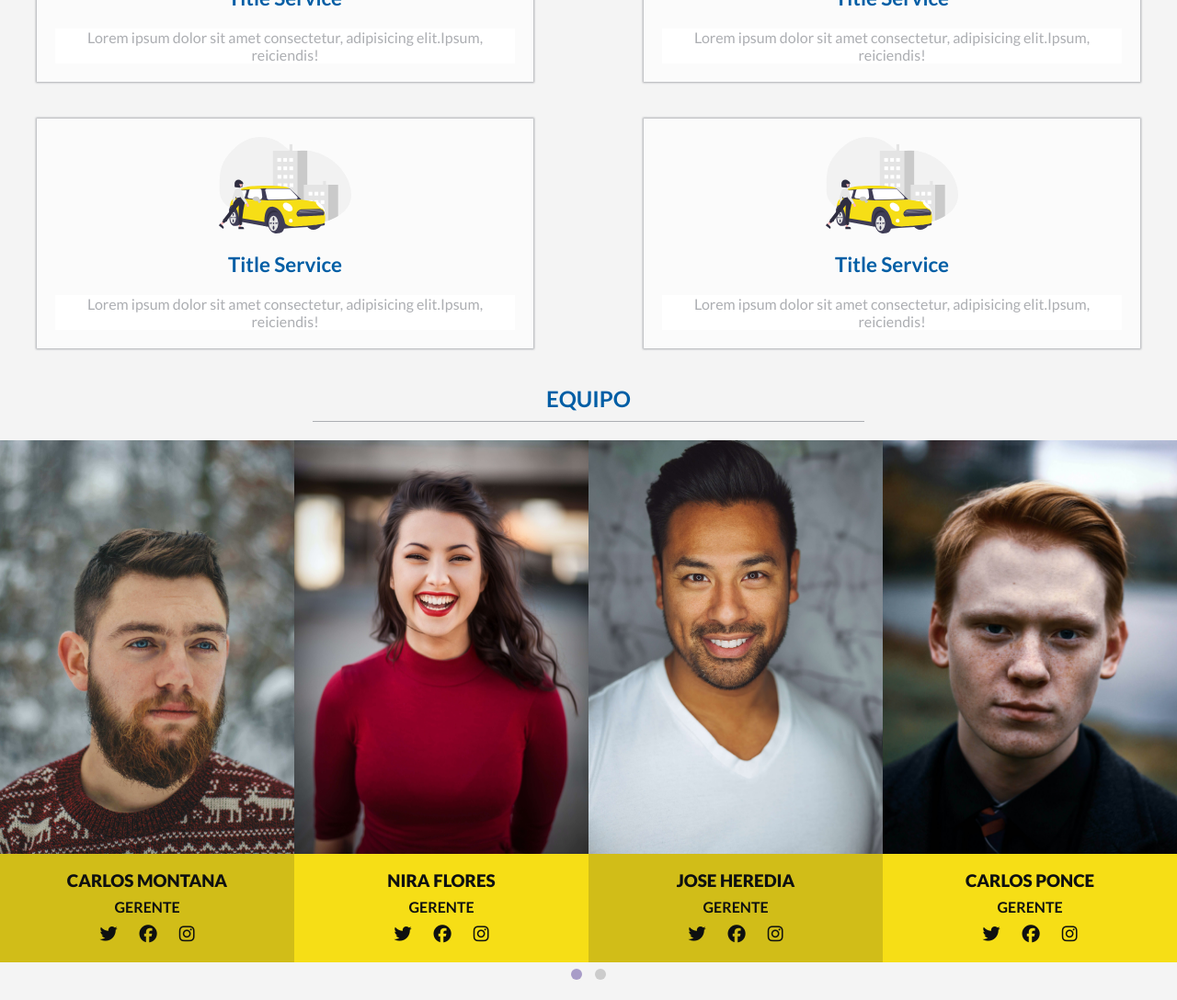
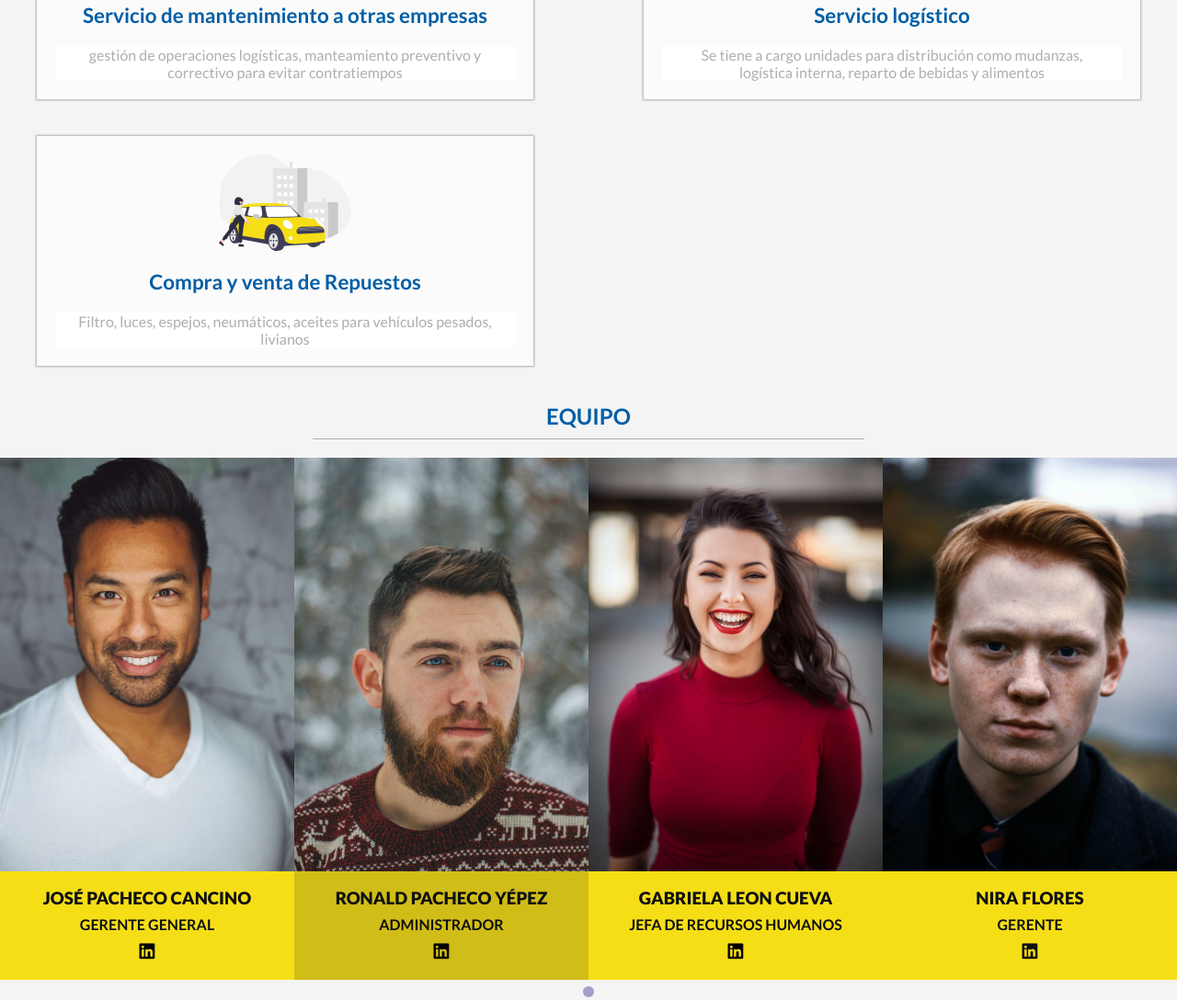
Before and after one commit to pieromc07/Servipac-LandingPage, a website with bundled scripts: page src/public/index.html in a window 1280 px wide. Shown: the part 1454-2542 px from the top of the page at 92% size. Built offline with nearby package versions, Linux system fonts and the light colour scheme.

Commit message:
Real data Changes

```diff
--- a/src/public/Components/AboutUs.js
+++ b/src/public/Components/AboutUs.js
@@ -13,8 +13,7 @@ const AboutUs = () => {
                         MISIÓN
                     </div>
                     <div class="AboutUs-text">
-                        Lorem ipsum dasdas psadj shaj osahd asd hasod asiohd djsa diasdj asndias,
-                        lorem ipsum dasdas psadj shaj osahd asd hasod asiohd djsa diasdj asndias
+                    Corporación Servipac SAC empresa dedicada al mantenimiento de vehículos In house, teniendo como propósito generar la atención personalizada al cliente amoldándose a las necesidades que tu transporte requiere.
                     </div>
                 </div>
                 <div class="AboutUs-section-vision">
@@ -23,8 +22,7 @@ const AboutUs = () => {
                         VISIÓN
                     </div>
                     <div class="AboutUs-text">
-                        Lorem ipsum dasdas psadj shaj osahd asd hasod asiohd djsa diasdj asndias,
-                        lorem ipsum dasdas psadj shaj osahd asd hasod asiohd djsa diasdj asndias
+                        Para el 2025 afianzar y mejorar el funcionamiento de soporte técnico y tecnológico, enfocándonos en la inserción participativa de las grandes ciudades, así mismo comprometidos en el apoyo social.
                     </div>
                 </div>
             </section>
--- a/src/public/Components/Banner.js
+++ b/src/public/Components/Banner.js
@@ -3,8 +3,8 @@ const Banner = () => {
         <div class="Banner-main">
             <img src="img/banner.png" alt="" class="Banner-image">
             <div class="Banner-content">
-                <p class="h1">We are creative agency, CREATIVE PEOPLE</p>
-                <p class="parrafe">There are many variations of passages of Lorem Ipsum available, but the majority have suffered alteration in some form, by injected humour, or randomised words which don't look even slightly believable.</p>
+                <p class="h1">Tu carga segura y rápida</p>
+                <p class="parrafe">Corporación Servipac S.A.C busca reducir el nivel de accidentes a Nivel Nacional, brindando un servicio preventivo y correctivo de calidad. Asimismo, generar al emprendedor una rentabilidad estable con el fin de crear una red de confianza.</p>
                 <a class="button-link">CONTACTANOS</a>
             </div>
         </di>
--- a/src/public/Components/Footer.js
+++ b/src/public/Components/Footer.js
@@ -5,7 +5,7 @@ const Footer = () => {
                 <div class="Footer-info">
                     <div class="Footer-info__card">
                         <label class="Footer-info-title">Contacta con nosotros</label>
-                        <a class="Footer-info-link">Contacto</a>
+                        <a href="#" class="Footer-info-link">Contacto</a>
                         <a class="Footer-info-link">Suport</a>
                         <a class="Footer-info-link">Destinations</a>
                         <a class="Footer-info-link">Sponsorships</a>
@@ -19,11 +19,10 @@ const Footer = () => {
                 <div class="Footer-rights">
                     <img class="Footer-rights-logo" src="logo.svg" alt="Acá va el logo">
                     <div class="Footer-social">
-                        <a href="#" target="_blank"><i class="Footer-social-icon fab fa-facebook"></i></a>
-                        <a href="#" target="_blank"><i class="Footer-social-icon fab fa-instagram"></i></a>
-                        <a href="#" target="_blank"><i class="Footer-social-icon fab fa-youtube"></i></a>
-                        <a href="#" target="_blank"><i class="Footer-social-icon fab fa-twitter"></i></a>
-                        <a href="#" target="_blank"><i class="Footer-social-icon fab fa-linkedin"></i></a>
+                        <a href="https://pe.linkedin.com/company/corporacion-servipac-s-a-c" target="_blank"><i class="Footer-social-icon fab fa-linkedin"></i></a>
+                        <a href="https://www.facebook.com/ServipacPeru/" target="_blank"><i class="Footer-social-icon fab fa-facebook"></i></a>
+                        <a href="https://www.instagram.com/servipac.peru/?hl=es-la" target="_blank"><i class="Footer-social-icon fab fa-instagram"></i></a>
+                        <a href="https://www.youtube.com/channel/UC9GACmf8VzBlO3yMtaObWAA" target="_blank"><i class="Footer-social-icon fab fa-youtube"></i></a>
                     </div>
                 </div>
 
--- a/src/public/Components/Header.js
+++ b/src/public/Components/Header.js
@@ -8,7 +8,7 @@ const Header = () => {
             </div>
             <ul class="Header-navs">
                 <li class="Header-nav">
-                    <a href="#About">Nosotros</a>
+                    <a href="#AboutUs">Nosotros</a>
                 </li>
                 <li class="Header-nav">
                     <a href="#Services">Servicios</a>
--- a/src/public/Components/Services.js
+++ b/src/public/Components/Services.js
@@ -9,36 +9,27 @@ export const Services = () => {
                 <div class="Service-content">
                     <div class="Service-card">
                         <img src="img/s1.svg" alt="service image"/>
-                        <p class="card-title">Title Service</p>
+                        <p class="card-title">Servicio de mantenimiento a otras empresas</p>
 
                         <div class="tab-content" id="ct1">
-                            Lorem ipsum dolor sit amet consectetur, adipisicing elit.Ipsum, reiciendis!
+                        gestión de operaciones logísticas, manteamiento preventivo y correctivo para evitar contratiempos
                         </div>
                     </div>
                     <div class="Service-card">
                         <img src="img/s1.svg" alt="service image"/>
-                        <p class="card-title">Title Service</p>
+                        <p class="card-title">Servicio logístico</p>
 
                         <div class="tab-content" id="ct1">
-                            Lorem ipsum dolor sit amet consectetur, adipisicing elit.Ipsum, reiciendis!
+                        Se tiene a cargo unidades para distribución como mudanzas, logística interna, reparto de bebidas y alimentos
                         </div>
                     </div>
 
                     <div class="Service-card">
                         <img src="img/s1.svg" alt="service image"/>
-                        <p class="card-title">Title Service</p>
+                        <p class="card-title">Compra y venta de Repuestos</p>
 
                         <div class="tab-content" id="ct1">
-                            Lorem ipsum dolor sit amet consectetur, adipisicing elit.Ipsum, reiciendis!
-                        </div>
-                    </div>
-
-                    <div class="Service-card">
-                        <img src="img/s1.svg" alt="service image"/>
-                        <p class="card-title">Title Service</p>
-
-                        <div class="tab-content" id="ct1">
-                            Lorem ipsum dolor sit amet consectetur, adipisicing elit.Ipsum, reiciendis!
+                            Filtro, luces, espejos, neumáticos, aceites para vehículos pesados, livianos
                         </div>
                     </div>
 
--- a/src/public/Components/Team.js
+++ b/src/public/Components/Team.js
@@ -10,19 +10,13 @@ const Team = () => {
                 <div class="slider-conteiner">
                     <div class="slider-content">
                         <div class="slider-element">
-                            <img class="element-image" src="img/picture-1.jpg" alt="picture 1"/>
+                            <img class="element-image" src="img/picture-4.jpg" alt="picture 1"/>
                             <div class="element-description">
-                                <h3>MARIA GUIDO</h3>
-                                <p>GERENTE</p>
+                                <h3>JOSÉ PACHECO CANCINO</h3>
+                                <p>GERENTE GENERAL</p>
                                 <ul class="description-social">
                                     <li>
-                                        <i class="fab fa-twitter"></i>
-                                    </li>
-                                    <li>
-                                        <i class="fab fa-facebook"></i>
-                                    </li>
-                                    <li>
-                                        <i class="fab fa-instagram"></i>
+                                    <a href="https://www.linkedin.com/in/jose-wilmer-pacheco-cancino-b73756173/?originalSubdomain=pe" target="_blank"><i class="fab fa-linkedin"></i></a>
                                     </li>
                                 </ul>
                             </div>
@@ -30,17 +24,11 @@ const Team = () => {
                         <div class="slider-element">
                             <img class="element-image" src="img/picture-2.jpg" alt="picture 2"/>
                             <div class="element-description card-team-opacity">
-                            <h3>CARLOS MONTANA</h3>
-                            <p>GERENTE</p>
-                            <ul  class="description-social">
+                            <h3>RONALD PACHECO YÉPEZ</h3>
+                            <p>ADMINISTRADOR</p>
+                            <ul class="description-social">
                                     <li>
-                                    <i class="fab fa-twitter"></i>
-                                </li>
-                                <li>
-                                    <i class="fab fa-facebook"></i>
-                                </li>
-                                <li>
-                                    <i class="fab fa-instagram"></i>
+                                    <a href="https://www.linkedin.com/in/ronald-pacheco-yepez/?originalSubdomain=pe" target="_blank"><i class="fab fa-linkedin"></i></a>
                                     </li>
                                 </ul>
                             </div>
@@ -48,72 +36,23 @@ const Team = () => {
                         <div class="slider-element">
                             <img class="element-image" src="img/picture-3.jpg" alt="picture 3"/>
                             <div class="element-description">
-                            <h3>NIRA FLORES</h3>
-                            <p>GERENTE</p>
-                            <ul  class="description-social">
+                            <h3>GABRIELA LEON CUEVA</h3>
+                            <p>JEFA DE RECURSOS HUMANOS</p>
+                            <ul class="description-social">
                                     <li>
-                                    <i class="fab fa-twitter"></i>
-                                </li>
-                                <li>
-                                    <i class="fab fa-facebook"></i>
-                                </li>
-                                <li>
-                                    <i class="fab fa-instagram"></i>
+                                    <a href="https://www.linkedin.com/in/gabriela-leon-cueva-815b7a211/" target="_blank"><i class="fab fa-linkedin"></i></a>
                                     </li>
                                 </ul>
                             </div>
                         </div>
                         <div class="slider-element">
-                            <img class="element-image" src="img/picture-4.jpg" alt="picture 4"/>
-                            <div class="element-description card-team-opacity">
-                            <h3>JOSE HEREDIA</h3>
+                            <img class="element-image" src="img/picture-5.jpg" alt="picture 3"/>
+                            <div class="element-description">
+                            <h3>NIRA FLORES</h3>
                             <p>GERENTE</p>
-                            <ul  class="description-social">
+                            <ul class="description-social">
                                     <li>
-                                    <i class="fab fa-twitter"></i>
-                                </li>
-                                <li>
-                                    <i class="fab fa-facebook"></i>
-                                </li>
-                                <li>
-                                    <i class="fab fa-instagram"></i>
-                                </li>
-                            </ul>
-                            </div>
-                        </div>
-                        <div class="slider-element">
-                            <img class="element-image" src="img/picture-5.jpg" alt="picture 5"/>
-
-                            <div class="element-description">
-                            <h3>CARLOS PONCE</h3>
-                            <p>GERENTE</p>
-                            <ul  class="description-social">
-                                <li>
-                                    <i class="fab fa-twitter"></i>
-                                </li>
-                                <li>
-                                    <i class="fab fa-facebook"></i>
-                                </li>
-                                <li>
-                                    <i class="fab fa-instagram"></i>
-                                </li>
-                            </ul>
-                            </div>
-                        </div>
-                        <div class="slider-element">
-                            <img class="element-image" src="img/picture-6.jpg" alt="picture 6"/>
-                            <div class="element-description card-team-opacity">
-                                <h3>SOFIA VERGARA</h3>
-                                <p>GERENTE</p>
-                                <ul  class="description-social">
-                                    <li>
-                                        <i class="fab fa-twitter"></i>
-                                    </li>
-                                    <li>
-                                        <i class="fab fa-facebook"></i>
-                                    </li>
-                                    <li>
-                                        <i class="fab fa-instagram"></i>
+                                        <i class="fab fa-linkedin"></i>
                                     </li>
                                 </ul>
                             </div>
--- a/src/public/styles.css
+++ b/src/public/styles.css
@@ -342,6 +342,10 @@ a:active {
 	padding: 0 0.5rem;
 	transition: all ease 0.5s;
 	font-size: 1.2rem;
+}
+
+.description-social a i{
+	color: black;
 }
 
 .card-team-opacity {
```
Lines whose indentation alone changed are shown as unchanged.
